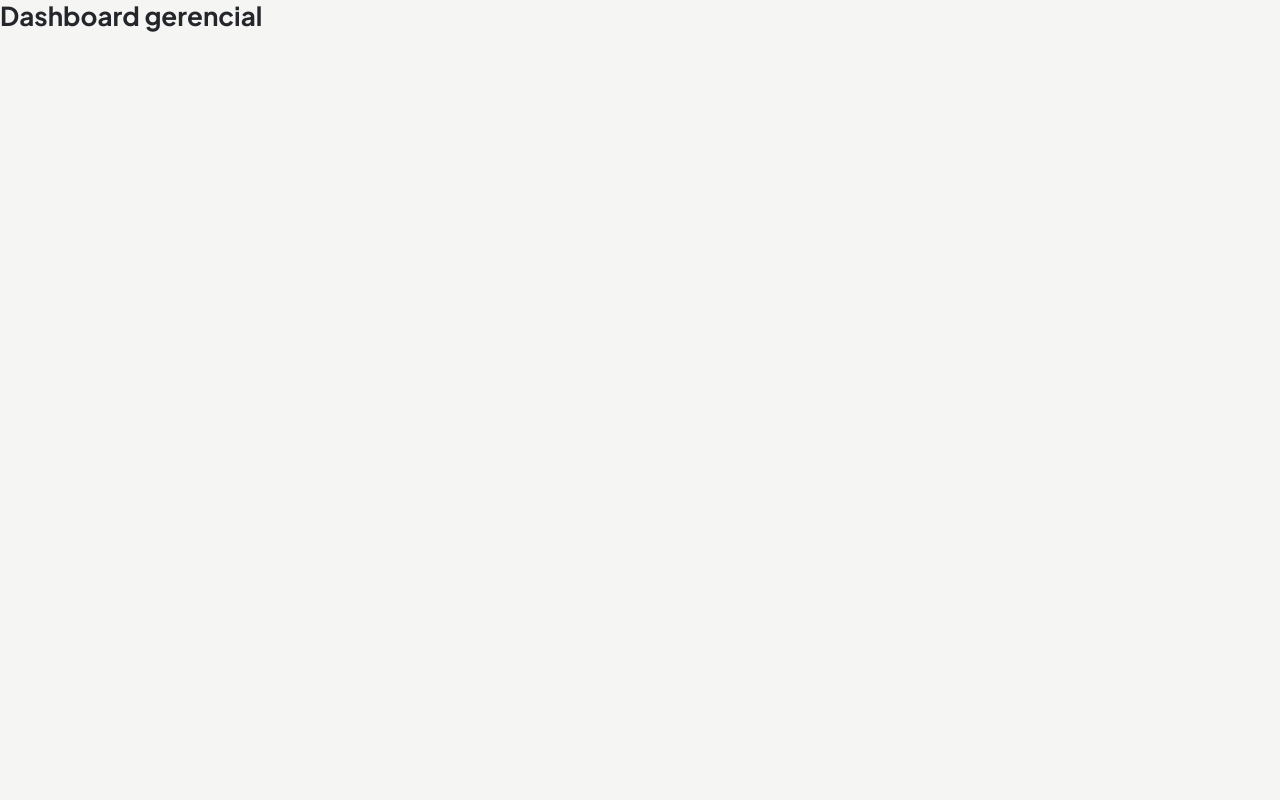
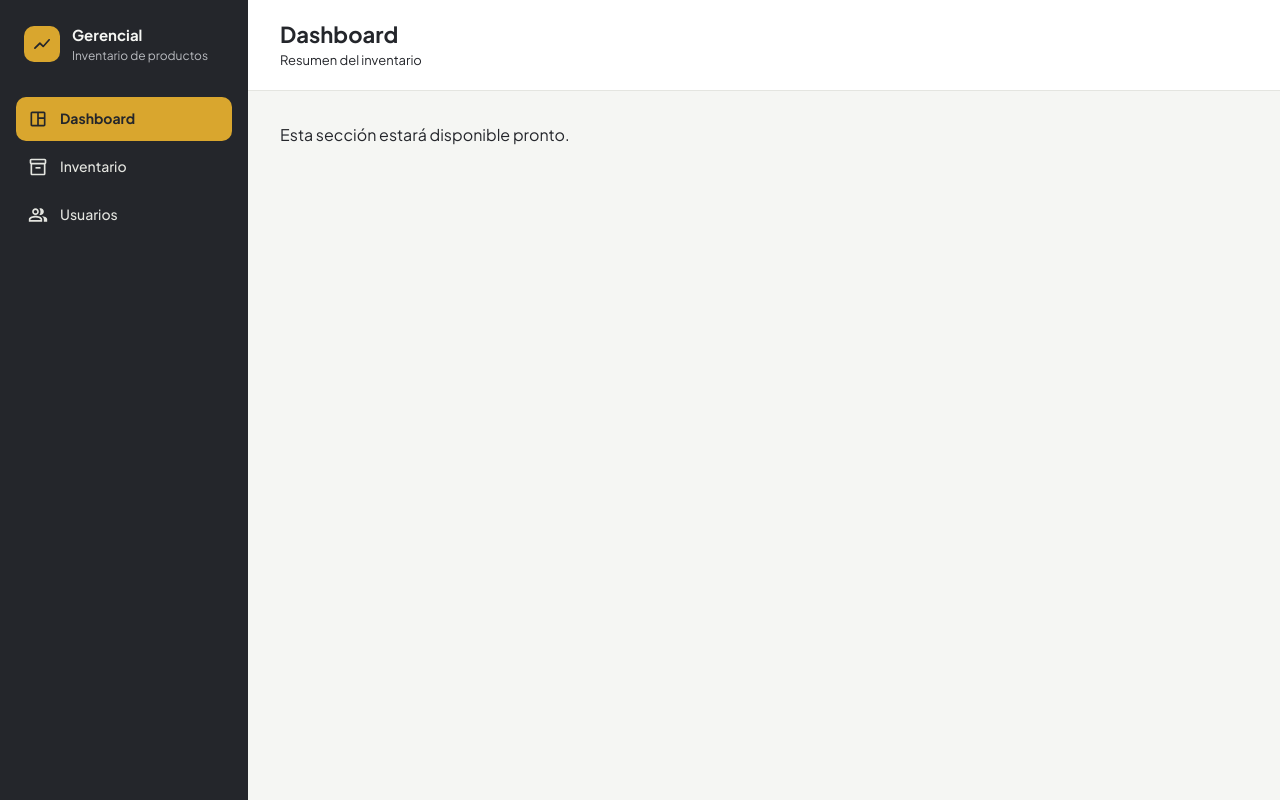
Before and after one commit to DerekDraimon/Dashboard-gerencial-productos, a React (Vite) app in the folder frontend/: page /dashboard in a window 1280 px wide. Built offline with nearby package versions, Linux system fonts and the light colour scheme.

Commit message:
feat(frontend): add the app layout with sidebar navigation and routes

```diff
--- a/frontend/src/app/App.tsx
+++ b/frontend/src/app/App.tsx
@@ -1,14 +1,13 @@
-import Typography from '@mui/material/Typography';
+import { createBrowserRouter, RouterProvider } from 'react-router-dom';
 import { AppProviders } from './providers';
+import { routes } from './routes';
+
+const router = createBrowserRouter(routes);
 
 export function App() {
   return (
     <AppProviders>
-      <main>
-        <Typography variant="h4" component="h1">
-          Dashboard gerencial
-        </Typography>
-      </main>
+      <RouterProvider router={router} />
     </AppProviders>
   );
 }
--- /dev/null
+++ b/frontend/src/app/routes.tsx
@@ -0,0 +1,20 @@
+import { Navigate, type RouteObject } from 'react-router-dom';
+import { DashboardPage } from '../features/dashboard/DashboardPage';
+import { InventoryPage } from '../features/products/InventoryPage';
+import { UsersPage } from '../features/users/UsersPage';
+import { AppLayout } from '../shared/layout/AppLayout';
+import { NotFoundPage } from '../shared/pages/NotFoundPage';
+
+export const routes: RouteObject[] = [
+  {
+    path: '/',
+    element: <AppLayout />,
+    children: [
+      { index: true, element: <Navigate to="/dashboard" replace /> },
+      { path: 'dashboard', element: <DashboardPage /> },
+      { path: 'inventory', element: <InventoryPage /> },
+      { path: 'users', element: <UsersPage /> },
+    ],
+  },
+  { path: '*', element: <NotFoundPage /> },
+];
--- /dev/null
+++ b/frontend/src/features/dashboard/DashboardPage.tsx
@@ -0,0 +1,5 @@
+import { PlaceholderSection } from '../../shared/pages/PlaceholderSection';
+
+export function DashboardPage() {
+  return <PlaceholderSection />;
+}
--- /dev/null
+++ b/frontend/src/features/products/InventoryPage.tsx
@@ -0,0 +1,5 @@
+import { PlaceholderSection } from '../../shared/pages/PlaceholderSection';
+
+export function InventoryPage() {
+  return <PlaceholderSection />;
+}
--- /dev/null
+++ b/frontend/src/features/users/UsersPage.tsx
@@ -0,0 +1,5 @@
+import { PlaceholderSection } from '../../shared/pages/PlaceholderSection';
+
+export function UsersPage() {
+  return <PlaceholderSection />;
+}
--- /dev/null
+++ b/frontend/src/shared/layout/AppLayout.tsx
@@ -0,0 +1,35 @@
+import Box from '@mui/material/Box';
+import useMediaQuery from '@mui/material/useMediaQuery';
+import { useTheme } from '@mui/material/styles';
+import { useState } from 'react';
+import { Outlet, useLocation } from 'react-router-dom';
+import { findNavigationItem } from './navigation';
+import { Sidebar } from './Sidebar';
+import { Topbar } from './Topbar';
+
+export function AppLayout() {
+  const theme = useTheme();
+  const isDesktop = useMediaQuery(theme.breakpoints.up('md'), { noSsr: true });
+  const [isDrawerOpen, setDrawerOpen] = useState(false);
+  const current = findNavigationItem(useLocation().pathname);
+
+  return (
+    <Box sx={{ display: 'flex', minHeight: '100vh', bgcolor: 'background.default' }}>
+      <Sidebar
+        variant={isDesktop ? 'permanent' : 'temporary'}
+        open={isDesktop || isDrawerOpen}
+        onClose={() => setDrawerOpen(false)}
+      />
+      <Box sx={{ flexGrow: 1, minWidth: 0, display: 'flex', flexDirection: 'column' }}>
+        <Topbar
+          title={current?.title ?? ''}
+          subtitle={current?.subtitle ?? ''}
+          onMenuClick={isDesktop ? undefined : () => setDrawerOpen(true)}
+        />
+        <Box component="main" sx={{ p: { xs: 2, md: 4 }, width: '100%', maxWidth: 1240 }}>
+          <Outlet />
+        </Box>
+      </Box>
+    </Box>
+  );
+}
--- /dev/null
+++ b/frontend/src/shared/layout/Sidebar.tsx
@@ -0,0 +1,97 @@
+import ShowChartRounded from '@mui/icons-material/ShowChartRounded';
+import Box from '@mui/material/Box';
+import Drawer from '@mui/material/Drawer';
+import Typography from '@mui/material/Typography';
+import { NavLink } from 'react-router-dom';
+import { NAVIGATION_ITEMS } from './navigation';
+
+export const SIDEBAR_WIDTH = 248;
+
+const SIDEBAR_TEXT = '#F5F6F3';
+const SIDEBAR_MUTED_TEXT = '#B9BBC0';
+const NAV_ITEM_TEXT = '#E4E5E0';
+
+interface SidebarProps {
+  variant: 'permanent' | 'temporary';
+  open: boolean;
+  onClose: () => void;
+}
+
+export function Sidebar({ variant, open, onClose }: SidebarProps) {
+  const closeIfTemporary = variant === 'temporary' ? onClose : undefined;
+
+  return (
+    <Drawer
+      variant={variant}
+      open={open}
+      onClose={onClose}
+      sx={{
+        width: { md: SIDEBAR_WIDTH },
+        flexShrink: 0,
+        '& .MuiDrawer-paper': {
+          width: SIDEBAR_WIDTH,
+          boxSizing: 'border-box',
+          border: 0,
+          bgcolor: 'ink.main',
+          color: SIDEBAR_TEXT,
+        },
+      }}
+    >
+      <Box
+        component="nav"
+        aria-label="Navegación principal"
+        sx={{ display: 'flex', flexDirection: 'column', gap: 4, px: 2, py: 3 }}
+      >
+        <Box sx={{ display: 'flex', alignItems: 'center', gap: 1.5, px: 1 }}>
+          <Box
+            sx={{
+              width: 36,
+              height: 36,
+              borderRadius: 1,
+              bgcolor: 'primary.main',
+              color: 'ink.main',
+              display: 'grid',
+              placeItems: 'center',
+            }}
+          >
+            <ShowChartRounded sx={{ fontSize: 20 }} />
+          </Box>
+          <Box sx={{ display: 'flex', flexDirection: 'column' }}>
+            <Typography sx={{ fontWeight: 700, fontSize: 15 }}>Gerencial</Typography>
+            <Typography sx={{ fontSize: 12, color: SIDEBAR_MUTED_TEXT }}>
+              Inventario de productos
+            </Typography>
+          </Box>
+        </Box>
+        <Box sx={{ display: 'flex', flexDirection: 'column', gap: 0.5 }}>
+          {NAVIGATION_ITEMS.map(({ path, label, Icon }) => (
+            <Box
+              key={path}
+              component={NavLink}
+              to={path}
+              onClick={closeIfTemporary}
+              sx={{
+                display: 'flex',
+                alignItems: 'center',
+                gap: 1.5,
+                minHeight: 44,
+                px: 1.5,
+                borderRadius: 1,
+                color: NAV_ITEM_TEXT,
+                fontSize: 14,
+                fontWeight: 500,
+                textDecoration: 'none',
+                '&:hover': { bgcolor: 'rgba(255, 255, 255, 0.08)' },
+                '&.active': { bgcolor: 'primary.main', color: 'ink.main', fontWeight: 700 },
+                '&:focus-visible': { outline: '2px solid', outlineColor: 'primary.main' },
+              }}
+            >
+              <Icon sx={{ fontSize: 20 }} />
+              {label}
+            </Box>
+          ))}
+        </Box>
+      </Box>
+    </Drawer>
+  );
+}
--- /dev/null
+++ b/frontend/src/shared/layout/Topbar.tsx
@@ -0,0 +1,42 @@
+import MenuRounded from '@mui/icons-material/MenuRounded';
+import Box from '@mui/material/Box';
+import IconButton from '@mui/material/IconButton';
+import Typography from '@mui/material/Typography';
+
+interface TopbarProps {
+  title: string;
+  subtitle: string;
+  onMenuClick?: () => void;
+}
+
+export function Topbar({ title, subtitle, onMenuClick }: TopbarProps) {
+  return (
+    <Box
+      component="header"
+      sx={{
+        display: 'flex',
+        alignItems: 'center',
+        gap: { xs: 1, md: 2 },
+        px: { xs: 2, md: 4 },
+        py: { xs: 1.5, md: 2.5 },
+        bgcolor: 'background.paper',
+        borderBottom: 1,
+        borderColor: 'divider',
+      }}
+    >
+      {onMenuClick && (
+        <IconButton aria-label="Abrir menú" edge="start" onClick={onMenuClick}>
+          <MenuRounded />
+        </IconButton>
+      )}
+      <Box sx={{ display: 'flex', flexDirection: 'column', gap: 0.25, minWidth: 0 }}>
+        <Typography variant="h5" component="h1" noWrap>
+          {title}
+        </Typography>
+        <Typography variant="body2" color="text.secondary" sx={{ fontSize: 13 }}>
+          {subtitle}
+        </Typography>
+      </Box>
+    </Box>
+  );
+}
--- /dev/null
+++ b/frontend/src/shared/layout/navigation.ts
@@ -0,0 +1,42 @@
+import Inventory2Outlined from '@mui/icons-material/Inventory2Outlined';
+import PeopleAltOutlined from '@mui/icons-material/PeopleAltOutlined';
+import SpaceDashboardOutlined from '@mui/icons-material/SpaceDashboardOutlined';
+import type { SvgIconComponent } from '@mui/icons-material';
+
+export interface NavigationItem {
+  path: string;
+  label: string;
+  title: string;
+  subtitle: string;
+  Icon: SvgIconComponent;
+}
+
+export const NAVIGATION_ITEMS: readonly NavigationItem[] = [
+  {
+    path: '/dashboard',
+    label: 'Dashboard',
+    title: 'Dashboard',
+    subtitle: 'Resumen del inventario',
+    Icon: SpaceDashboardOutlined,
+  },
+  {
+    path: '/inventory',
+    label: 'Inventario',
+    title: 'Inventario',
+    subtitle: 'Gestiona los productos de la tienda',
+    Icon: Inventory2Outlined,
+  },
+  {
+    path: '/users',
+    label: 'Usuarios',
+    title: 'Usuarios',
+    subtitle: 'Administra quién accede y con qué rol',
+    Icon: PeopleAltOutlined,
+  },
+];
+
+export function findNavigationItem(pathname: string): NavigationItem | undefined {
+  return NAVIGATION_ITEMS.find(
+    (item) => pathname === item.path || pathname.startsWith(`${item.path}/`),
+  );
+}
--- /dev/null
+++ b/frontend/src/shared/pages/NotFoundPage.tsx
@@ -0,0 +1,34 @@
+import Box from '@mui/material/Box';
+import Button from '@mui/material/Button';
+import Typography from '@mui/material/Typography';
+import { Link as RouterLink } from 'react-router-dom';
+
+export function NotFoundPage() {
+  return (
+    <Box
+      component="main"
+      sx={{
+        minHeight: '100vh',
+        display: 'flex',
+        flexDirection: 'column',
+        alignItems: 'center',
+        justifyContent: 'center',
+        gap: 2,
+        px: 2,
+        textAlign: 'center',
+        bgcolor: 'background.default',
+      }}
+    >
+      <Typography sx={{ fontSize: { xs: 56, md: 72 }, fontWeight: 700, lineHeight: 1 }}>
+        404
+      </Typography>
+      <Typography variant="h4" component="h1">
+        Página no encontrada
+      </Typography>
+      <Typography color="text.secondary">La página que buscas no existe o fue movida.</Typography>
+      <Button component={RouterLink} to="/dashboard" variant="contained">
+        Volver al dashboard
+      </Button>
+    </Box>
+  );
+}
--- /dev/null
+++ b/frontend/src/shared/pages/PlaceholderSection.tsx
@@ -0,0 +1,5 @@
+import Typography from '@mui/material/Typography';
+
+export function PlaceholderSection() {
+  return <Typography color="text.secondary">Esta sección estará disponible pronto.</Typography>;
+}
```
Also changed, not shown: 2 other files (tests, documents, lock files or other folders).
